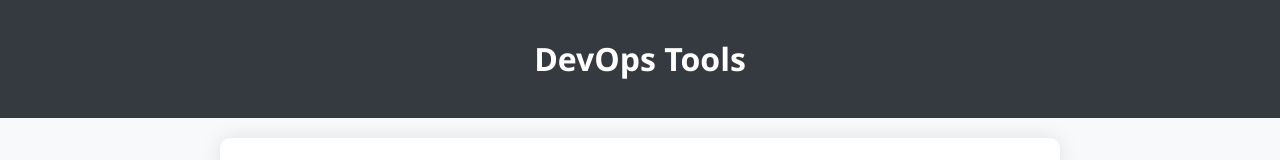
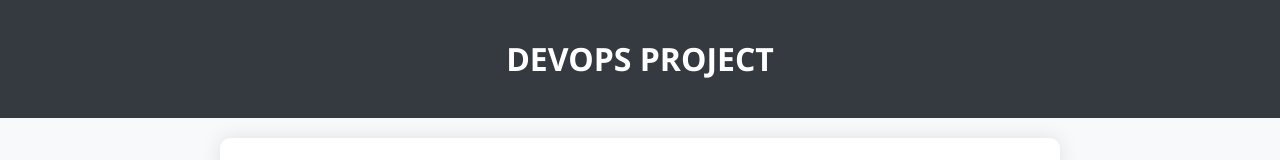
Before and after one commit to maheshbirajdar12345/project, a plain HTML site: page index.html in a window 1280 px wide. Shown: the top 160 px of the page. Drawn offline with Linux system fonts and the light colour scheme.

Commit message:
Update index.html

```diff
--- a/index.html
+++ b/index.html
@@ -58,7 +58,7 @@
 <body>
 
     <header>
-        <h1>DevOps Tools</h1>
+        <h1>DEVOPS PROJECT</h1>
     </header>
 
     <section>
```
